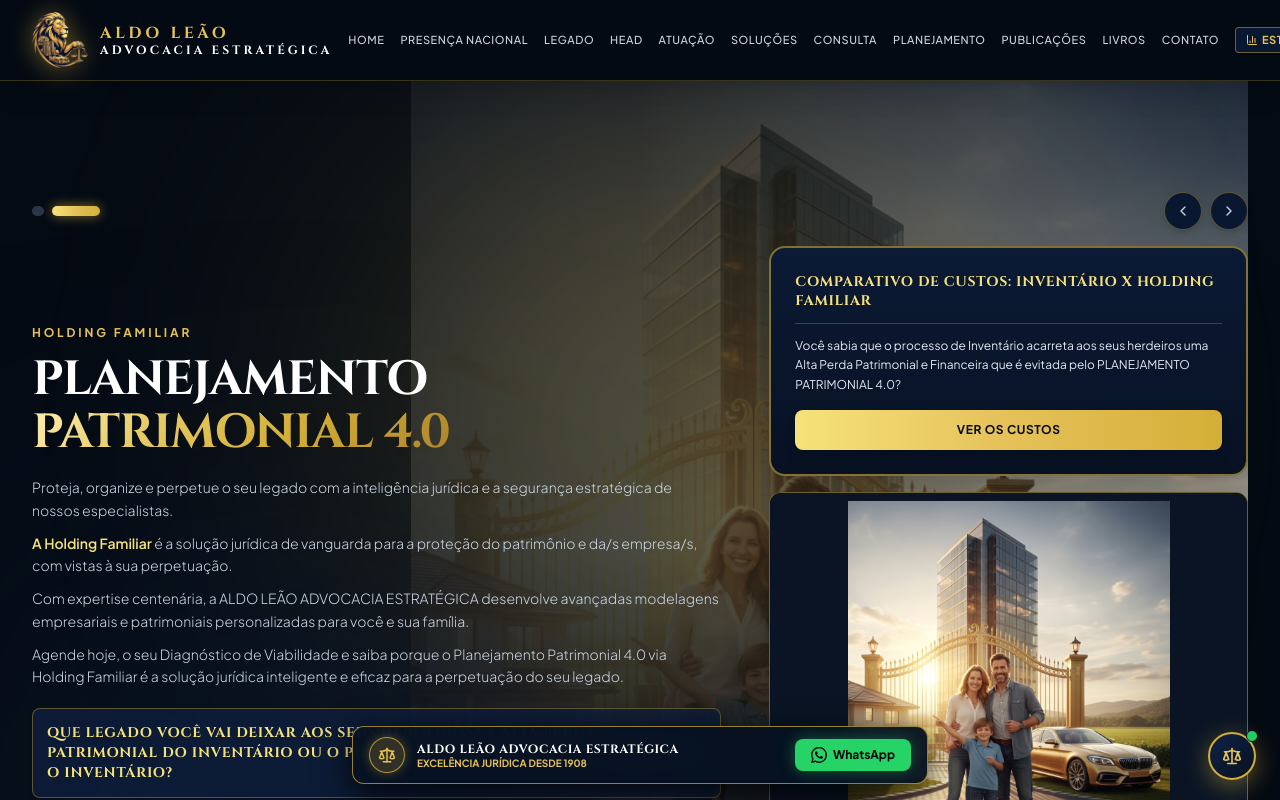
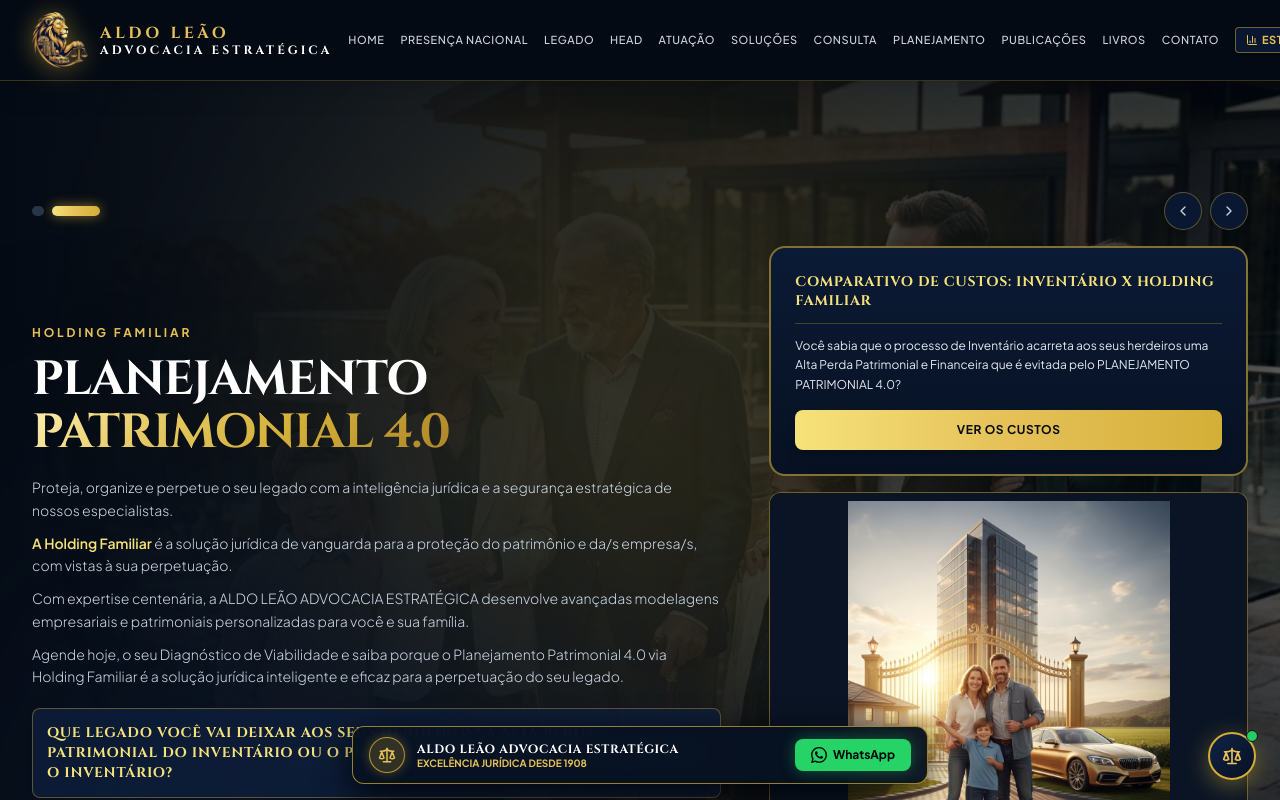
Before and after one commit to webvortex01-prog/aldo-leao, a React (Vite) app: page / in a window 1280 px wide. Both pictures are taken after a click on the button 94 px from the left and 211 px from the top of the page. Shown: the top 800 px of the page. Built offline with nearby package versions, Linux system fonts and the light colour scheme.

Commit message:
feat: nova imagem widescreen 16:9 de familia para fundo do slide 2 cobrindo a tela inteira e com iluminacao escurecida suave

```diff
--- a/src/components/HeroSlider.tsx
+++ b/src/components/HeroSlider.tsx
@@ -2,6 +2,7 @@
 import { ArrowRight, ChevronLeft, ChevronRight, Scale } from 'lucide-react';
 import heroLionImg from '../assets/images/hero_lion_gold_law_1791570163709.jpg';
 import heroLionMobileImg from '../assets/images/hero_lion_gold_law_mobile.jpg';
+import holdingFamilyHeroBg from '../assets/images/holding_family_hero_bg.jpg';
 import { useSite } from '../context/SiteContext';
 
 interface HeroSliderProps {
@@ -35,7 +36,7 @@
 
   return (
     <section id="home" className="relative min-h-[90vh] flex items-center justify-center overflow-hidden pt-20 sm:pt-24 md:pt-28 pb-8 md:pb-14 bg-[#050B14]">
-      {/* Background Images ajustadas para aparecerem integralmente em cada slide conforme solicitado */}
+      {/* Background Images ajustadas */}
       <div className="absolute inset-0 overflow-hidden pointer-events-none">
         {/* Slide 1: Imagem do Leão e Balança da Justiça integralmente dimensionada */}
         <div
@@ -53,17 +54,19 @@
           </picture>
         </div>
 
-        {/* Slide 2: Imagem da Família com o Portão Atrás (Holding Familiar) integralmente dimensionada */}
+        {/* Slide 2: Imagem da Família Multigeracional cobrindo a tela inteira em 16:9 widescreen, sutilmente mais escura */}
         <div
           className={`absolute inset-0 transition-opacity duration-1000 ease-in-out ${
-            currentSlide === 1 ? 'opacity-85 sm:opacity-80' : 'opacity-0'
+            currentSlide === 1 ? 'opacity-70 sm:opacity-65' : 'opacity-0'
           }`}
         >
           <img
-            src="/img/holding-familiar-1.jpg"
-            alt="Holding Familiar - Família e Portão Dourado"
-            className="w-full h-full object-contain md:object-right md:pr-8 filter brightness-105 contrast-105"
+            src={holdingFamilyHeroBg}
+            alt="Holding Familiar - Perpetuação do Patrimônio Familiar"
+            className="w-full h-full object-cover object-[center_25%] md:object-[center_20%] filter brightness-90 contrast-105"
           />
+          {/* Película sutil para escurecer suavemente o fundo conforme pedido do RD */}
+          <div className="absolute inset-0 bg-[#050B14]/35 pointer-events-none" />
         </div>
 
         {/* Overlays cinematográficos suaves para garantir legibilidade dos textos e máxima visibilidade das artes */}
```
Also changed, not shown: public/img/holding-family-hero-bg.jpg (added), src/assets/images/holding_family_hero_bg.jpg (added).
